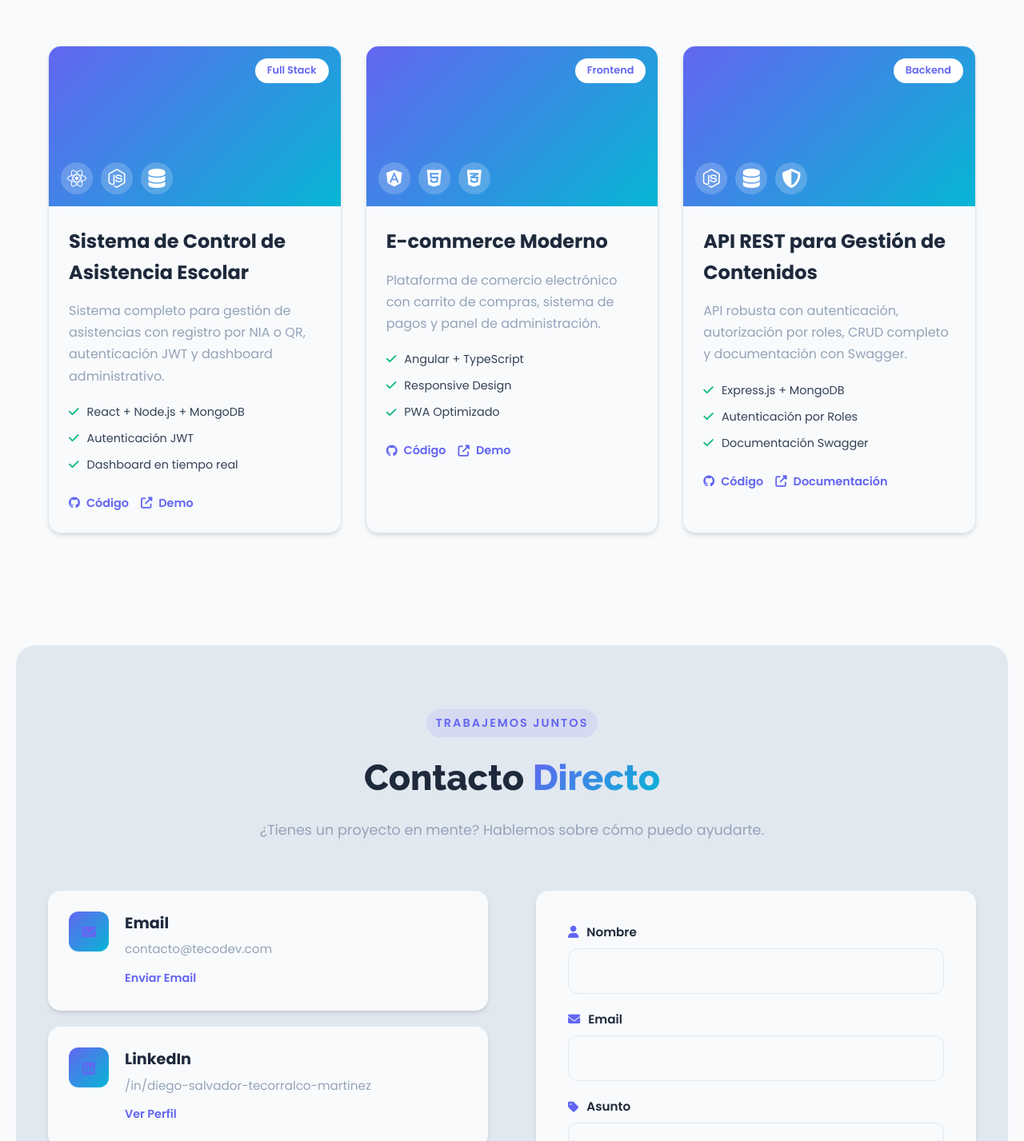
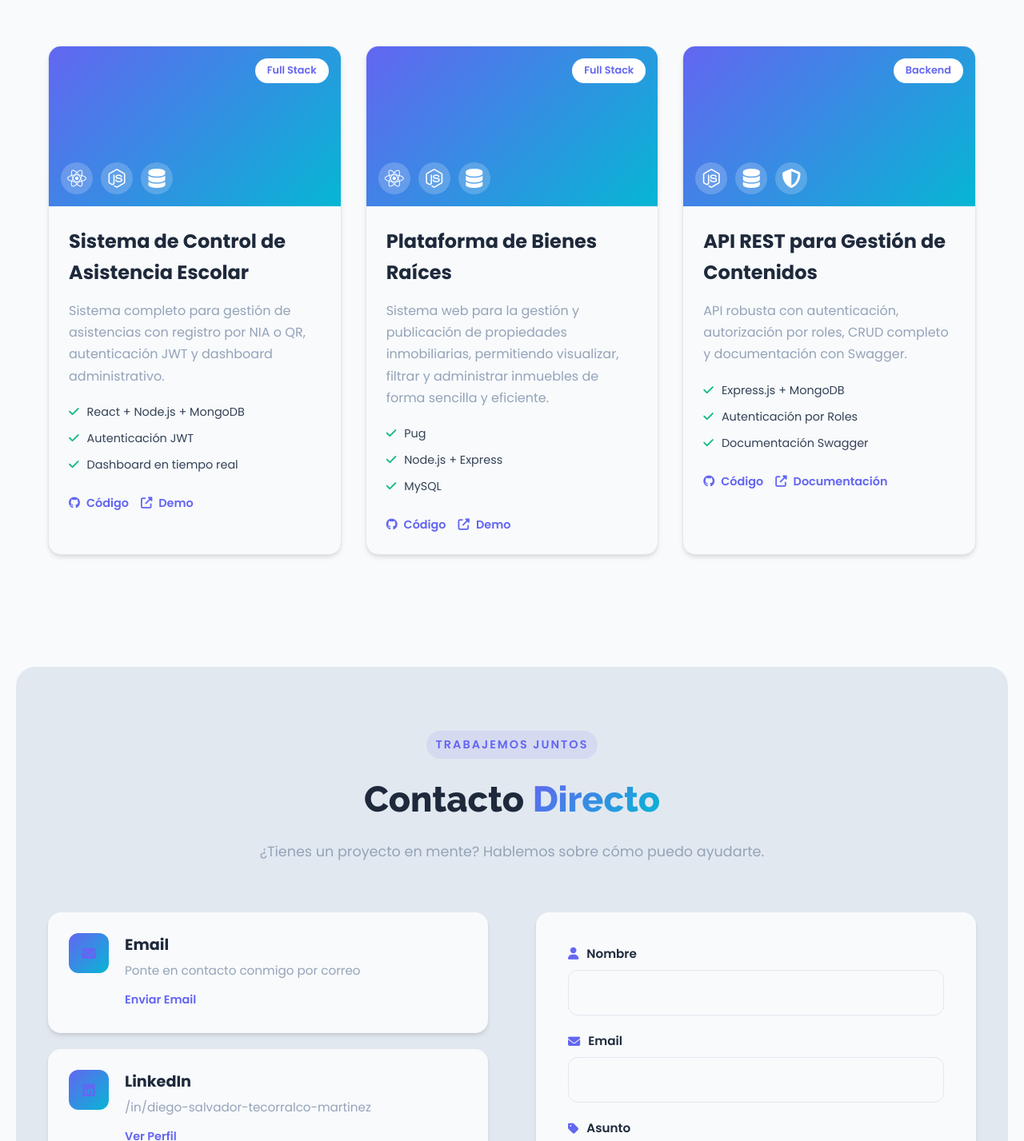
Before and after one commit to DiegoTecorralco/TecoDev, a plain HTML site: page index.html in a window 1280 px wide. Shown: the part 3269-4696 px from the top of the page at 80% size. Drawn offline with Linux system fonts and the light colour scheme.

Commit message:
arreglos

```diff
--- a/index.html
+++ b/index.html
@@ -424,25 +424,26 @@
                 </div>
 
                 <!-- Proyecto 2 -->
+            <!-- Proyecto 2 -->
             <div class="project-card">
                 <div class="project-image">
-                        <div class="project-badge">Frontend</div>
+                    <div class="project-badge">Full Stack</div>
                     <div class="project-tech">
-                            <i class="fab fa-angular"></i>
-                            <i class="fab fa-html5"></i>
-                            <i class="fab fa-css3-alt"></i>
+                        <i class="fab fa-react"></i>
+                        <i class="fab fa-node-js"></i>
+                        <i class="fas fa-database"></i>
                     </div>
                 </div>
                 <div class="project-content">
-                        <h3 class="project-title">E-commerce Moderno</h3>
+                    <h3 class="project-title">Plataforma de Bienes Raíces</h3>
                     <p class="project-description">
-                            Plataforma de comercio electrónico con carrito de compras, sistema de pagos
-                            y panel de administración.
+                        Sistema web para la gestión y publicación de propiedades inmobiliarias,
+                        permitiendo visualizar, filtrar y administrar inmuebles de forma sencilla y eficiente.
                     </p>
                     <div class="project-features">
-                            <span><i class="fas fa-check"></i> Angular + TypeScript</span>
-                            <span><i class="fas fa-check"></i> Responsive Design</span>
-                            <span><i class="fas fa-check"></i> PWA Optimizado</span>
+                        <span><i class="fas fa-check"></i> Pug</span>
+                        <span><i class="fas fa-check"></i> Node.js + Express</span>
+                        <span><i class="fas fa-check"></i> MySQL</span>
                     </div>
                     <div class="project-links">
                         <a href="#" class="project-link">
@@ -454,6 +455,7 @@
                     </div>
                 </div>
             </div>
+
 
                 <!-- Proyecto 3 -->
                 <div class="project-card">
@@ -509,8 +511,8 @@
                         </div>
                         <div class="contact-details">
                             <h3>Email</h3>
-                            <p>contacto@tecodev.com</p>
-                            <a href="mailto:contacto@tecodev.com" class="contact-link">Enviar Email</a>
+                            <p>Ponte en contacto conmigo por correo</p>
+                            <a href="mailto:mcteco111@gmail.com" class="contact-link">Enviar Email</a>
                         </div>
                     </div>
 
```
Lines whose indentation alone changed are shown as unchanged.
